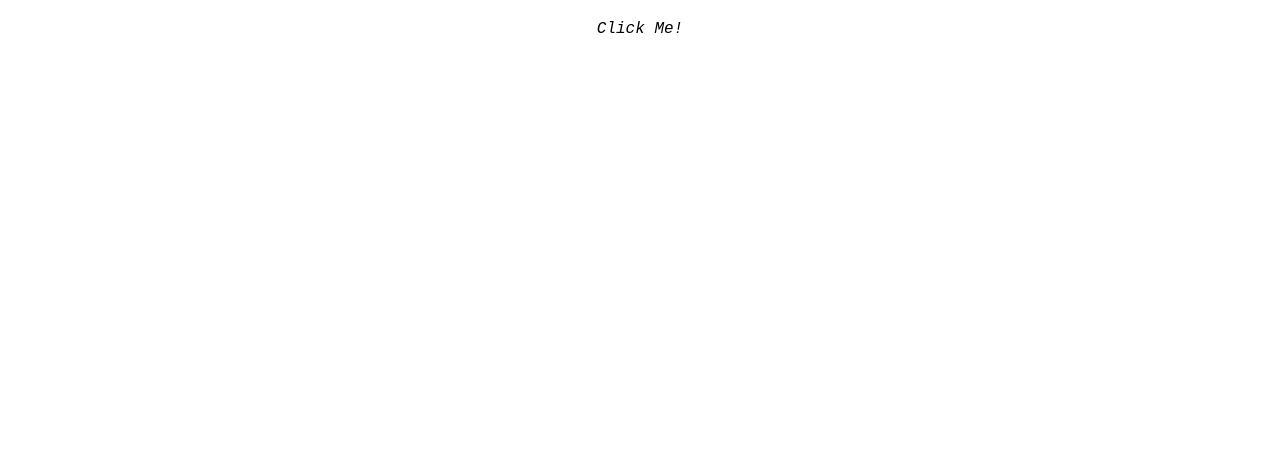
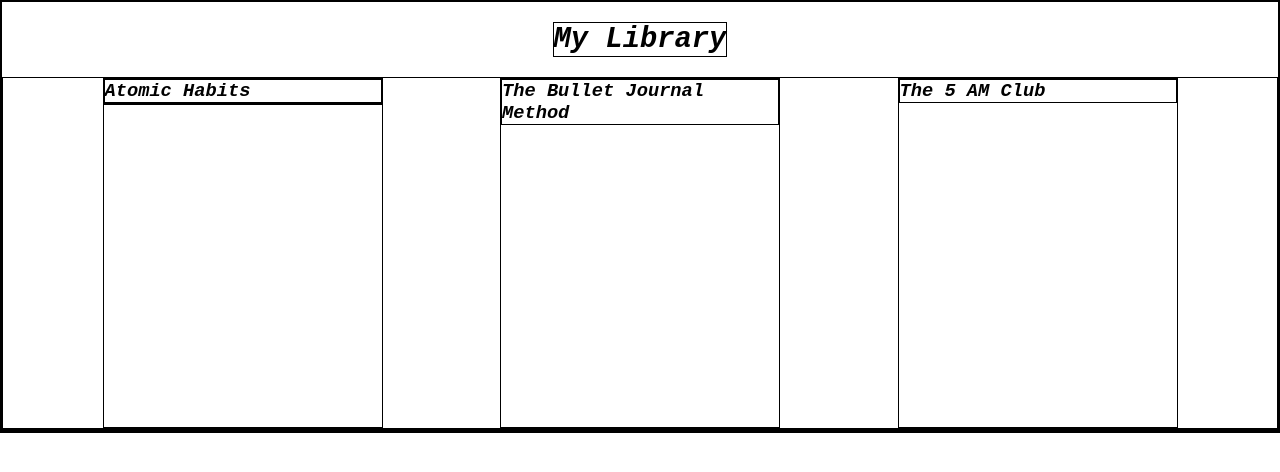
Before and after one commit to RhazzXIX/project-library, a website: page base/index.html in a window 1280 px wide. Drawn offline with Linux system fonts and the light colour scheme.

Commit message:
Set up html initial display/ Add create book func

```diff
--- a/base/index.html
+++ b/base/index.html
@@ -7,6 +7,21 @@
         <script src="./java.js" defer></script>
     </head>
     <body>
-        <div class="test">Click Me!</div>
+        <header class="main">My Library</header>
+        <main class="library">
+          <div class="card">
+            <h3 class="book-title">Atomic Habits</h3>
+            <p class="info"></p>
+          </div>
+          <div class="card">
+            <h3 class="book-title">The Bullet Journal Method</h3>
+          </div>
+          <div class="card">
+            <h3 class="book-title">The 5 AM Club</h3>
+          </div>
+
+
+        </main>
+        <footer class="main"></footer>
     </body>
 </html>
--- a/base/java.js
+++ b/base/java.js
@@ -1,8 +1,22 @@
-const test = document.querySelector("div.test");
-test.addEventListener("click", () => {
-  if (test.textContent === "Click Me!") {
-    test.textContent = "Hello Up-Skilling World!";
-  } else {
-    test.textContent = "Click Me!";
-  }
-});
+const myLibrary = [
+  "Atomic Habits",
+  "The Bullet Journal Method",
+  "The 5 AM Club",
+];
+
+function CreateBookInfo(bookTitle, author, pages, read) {
+  this.title = bookTitle;
+  this.author = author;
+  this.pages = pages;
+  this.read = read;
+  this.info = function () {
+    return `${this.title} by ${this.author}, ${this.pages} pages, ${this.read}.`;
+  };
+}
+
+const atomicHabits = new CreateBookInfo(
+  "Atomic Habits",
+  "James Clear",
+  "230",
+  "unread"
+);
--- a/base/style.css
+++ b/base/style.css
@@ -2,16 +2,34 @@
   margin: 0;
   padding: 0;
   box-sizing: border-box;
+  border: 1px solid black;
 }
 
 :root {
   font-size: 16px;
-  font-family: 'Courier New', Courier, monospace;
+  --baseFonts: 'Courier New', Courier, monospace ,sans-serif;
   font-style: italic;
 }
+body {
+  font-family: var(--baseFonts);
+}
 
-div.test {
+header.main {
   width: max-content;
   margin: 20px auto;
 
+  font-size: 1.8rem;
+  font-weight: 700;
 }
+
+main.library {
+  display: flex;
+  justify-content: space-evenly;
+  flex-wrap: wrap;
+  gap: 18px;
+}
+
+div.card {
+  width: 280px;
+  height: 350px;
+}
```
